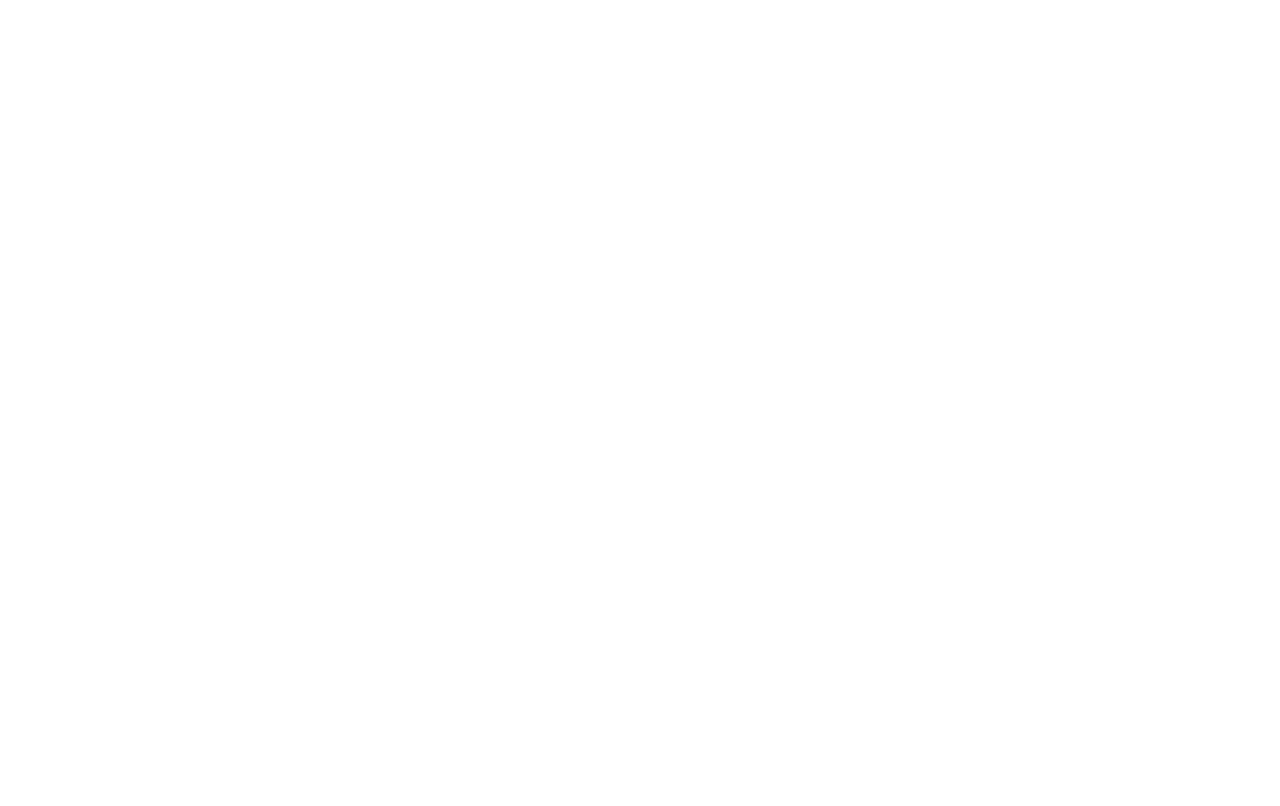
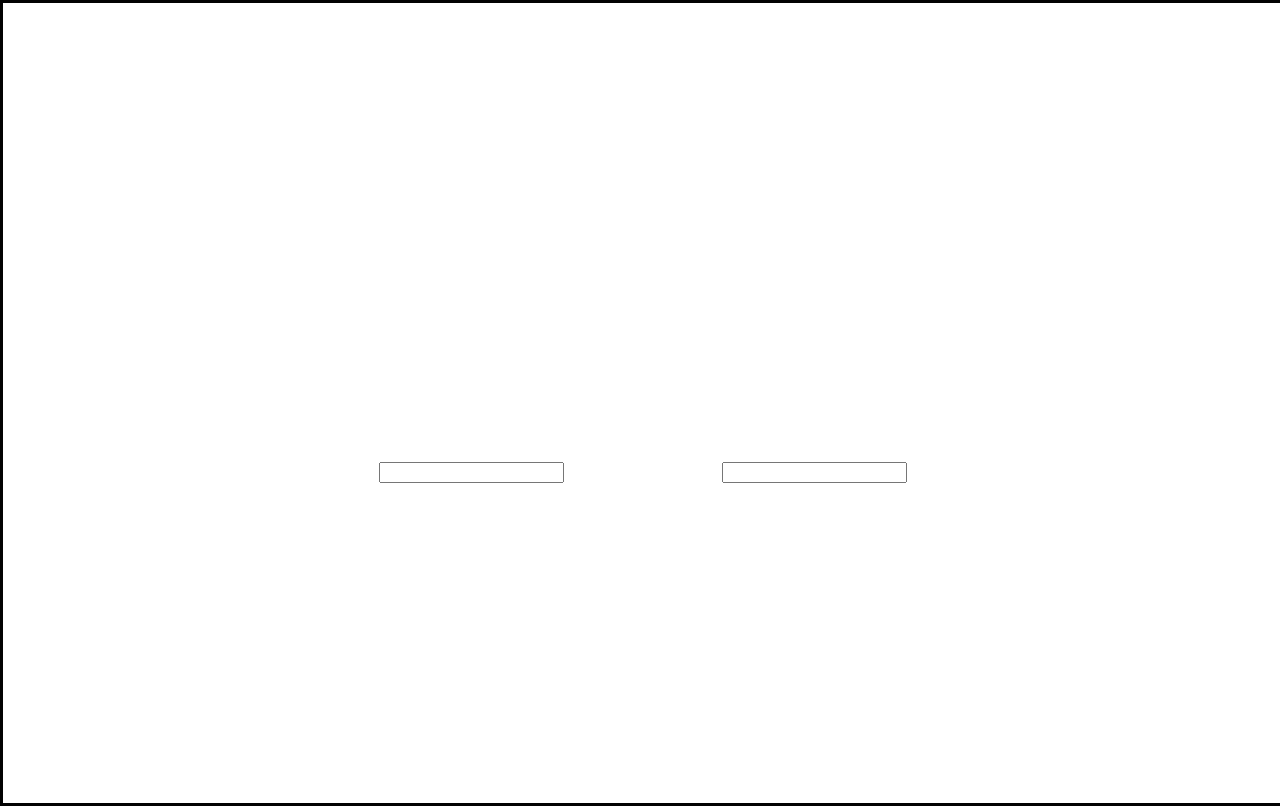
Before and after one commit to bkuhn2/RoadShow, a React (Vite) app: page / in a window 1280 px wide. Built offline with nearby package versions, Linux system fonts and the light colour scheme.

Commit message:
Adds basic styling to page elements

```diff
--- a/src/components/HomePage/HomePage.css
+++ b/src/components/HomePage/HomePage.css
@@ -0,0 +1,23 @@
+
+
+.home-page {
+  height: 100dvh;
+  width: 100dvw;
+  border-style: solid;
+  border-color: rgb(2, 2, 2);
+  display: flex;
+  flex-direction: row;
+  align-items: flex-end;
+  justify-content: center;
+}
+
+.home-form {
+  margin-bottom: 20rem;
+  /* border-style: solid;
+  border-color: rgb(70, 172, 124);
+  border-width: 1px; */
+  width: 66%;
+  display: flex;
+  flex-direction: row;
+  justify-content: space-evenly;
+}
--- a/src/components/HomePage/HomePage.tsx
+++ b/src/components/HomePage/HomePage.tsx
@@ -3,8 +3,11 @@
 
 const HomePage = () => {
   return (
-    <main>
-
+    <main className='home-page'>
+      <form className='home-form'>
+        <input />
+        <input />
+      </form>
     </main>
   )
 }
```
